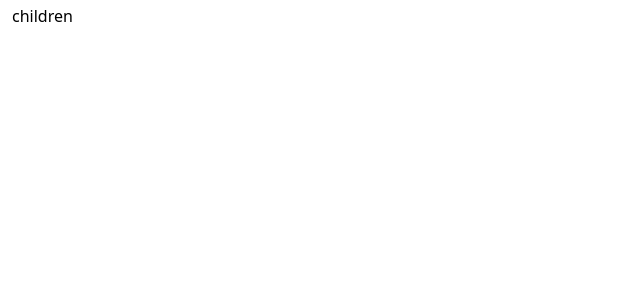
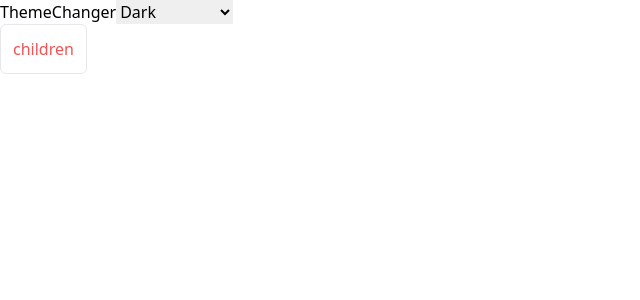
Before and after one commit to muhammadali1995/alogo-dashboard, a React (Create React App) app: page / in a window 1280 px wide. Shown: the top 300 px of the page, without its empty margins (0-640 px from the left). Built offline with nearby package versions, Linux system fonts and the light colour scheme.

Commit message:
theme ready

```diff
--- a/src/App.js
+++ b/src/App.js
@@ -1,19 +1,14 @@
-import { createContext, useState } from 'react';
+
 import Button from './components/Button';
-
-export const ThemeContext = createContext();
+import ThemeChanger from "./components/ThemeChanger";
+import ThemeProvider from "./context/ThemeContext";
 
 function App() {
-  const [theme, setTheme] = useState('theme-racing-green');
-
-  const defaultContext = {
-    theme,
-    setTheme,
-  };
   return (
-    <ThemeContext.Provider value={defaultContext}>
+    <ThemeProvider>
+      <ThemeChanger/>
       <Button />
-    </ThemeContext.Provider>
+    </ThemeProvider>
   );
 }
 
--- a/src/components/Button.jsx
+++ b/src/components/Button.jsx
@@ -1,11 +1,10 @@
 import React, { useContext } from 'react'
-import { ThemeContext } from './../App'
+import { ThemeContext } from "../context/ThemeContext"
 
 export default function Button() {
-    const { theme } = useContext(ThemeContext)
-    console.log(theme)
+    const {theme} = useContext(ThemeContext)
     return (
-        <button className={"rounded-md bg-secondary text-text-base px-3 py-1 " + theme}>
+        <button className={`${theme} rounded-md  text-custom-400 p-3 border`}>
             children
         </button>
     )
--- /dev/null
+++ b/src/components/ThemeChanger.jsx
@@ -0,0 +1,21 @@
+import React, { useContext } from 'react';
+import { ThemeContext } from "../context/ThemeContext";
+
+export default function ThemeChanger() {
+    const { theme, setTheme } = useContext(ThemeContext);
+
+    const changeTheme = (event) => {
+        setTheme(event.target.value);
+    }
+
+    return (
+        <div>ThemeChanger
+            <select onChange={changeTheme}>
+                <option value="theme-dark">Dark</option>
+                <option value="theme-monzo">monzo</option>
+                <option value="theme-racing-green">racing-green</option>
+            </select>
+
+        </div>
+    )
+}
--- /dev/null
+++ b/src/context/ThemeContext.jsx
@@ -0,0 +1,21 @@
+import { createContext, React, useState } from 'react';
+
+export const ThemeContext = createContext();
+
+const ThemeProvider = ({ children }) => {
+    const storedColour = (localStorage.getItem('theme')) ? (localStorage.getItem('theme')) : 'theme-monzo';
+    const [theme, setTheme] = useState(storedColour);
+
+    const defaultContext = {
+        theme,
+        setTheme,
+    };
+
+    return (
+        <ThemeContext.Provider value={defaultContext}>
+            {children}
+        </ThemeContext.Provider>
+    );
+};
+
+export default ThemeProvider;
--- a/src/index.css
+++ b/src/index.css
@@ -2,7 +2,7 @@
 @tailwind components;
 @tailwind utilities;
 
-/* .theme-racing-green {
+.theme-racing-green {
     --color-custom-100: 41, 89, 57;
     --color-custom-200: 233, 176, 223;
     --color-custom-300: 173, 238, 207;
@@ -21,4 +21,4 @@
     --color-custom-200: 34, 40, 49;
     --color-custom-300: 48, 71, 94;
     --color-custom-400: 240, 84, 84;
-} */
+}
```
Also changed, not shown: package.json (line endings or trailing spaces), 1 other file (tests, documents, lock files or other folders).
